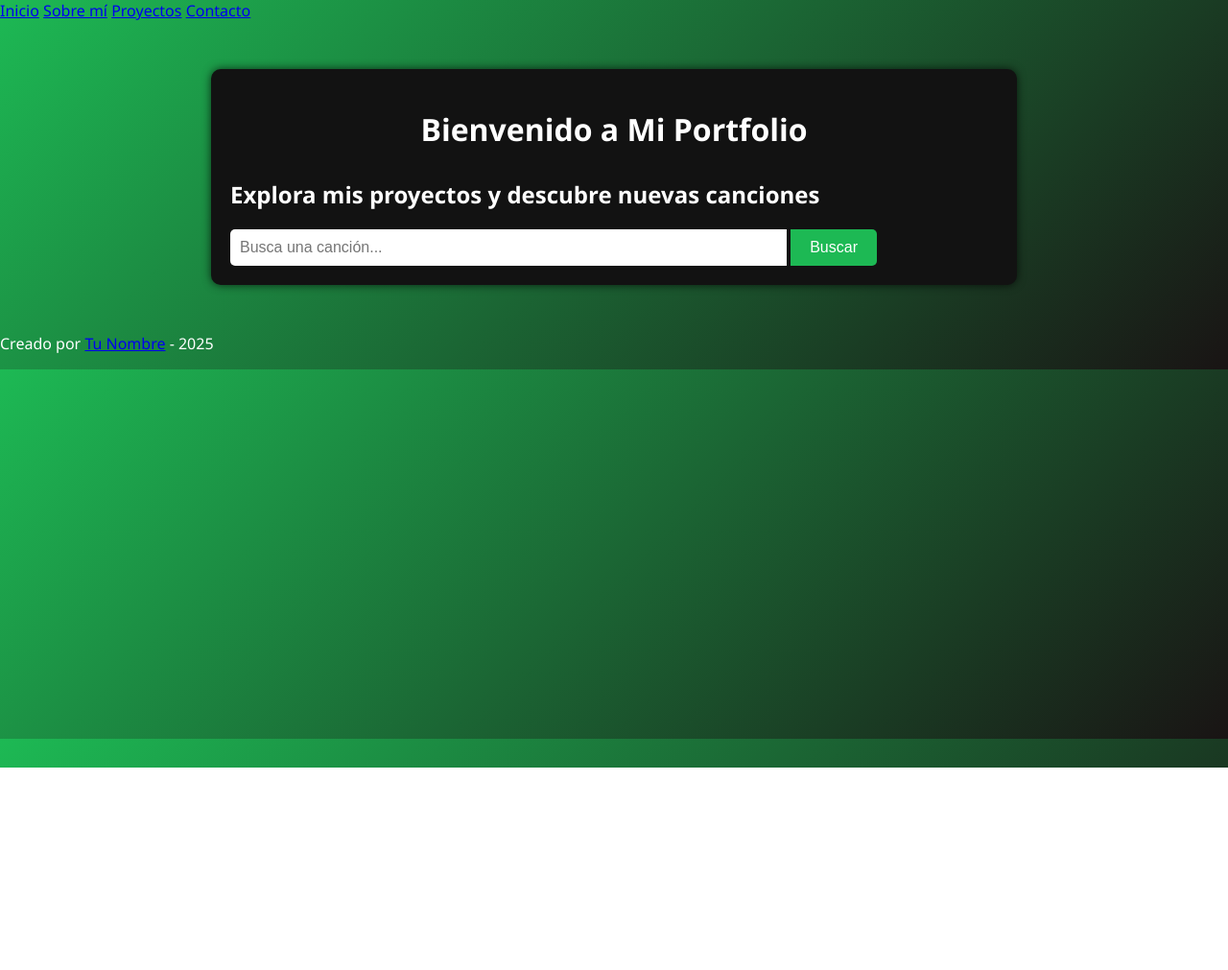
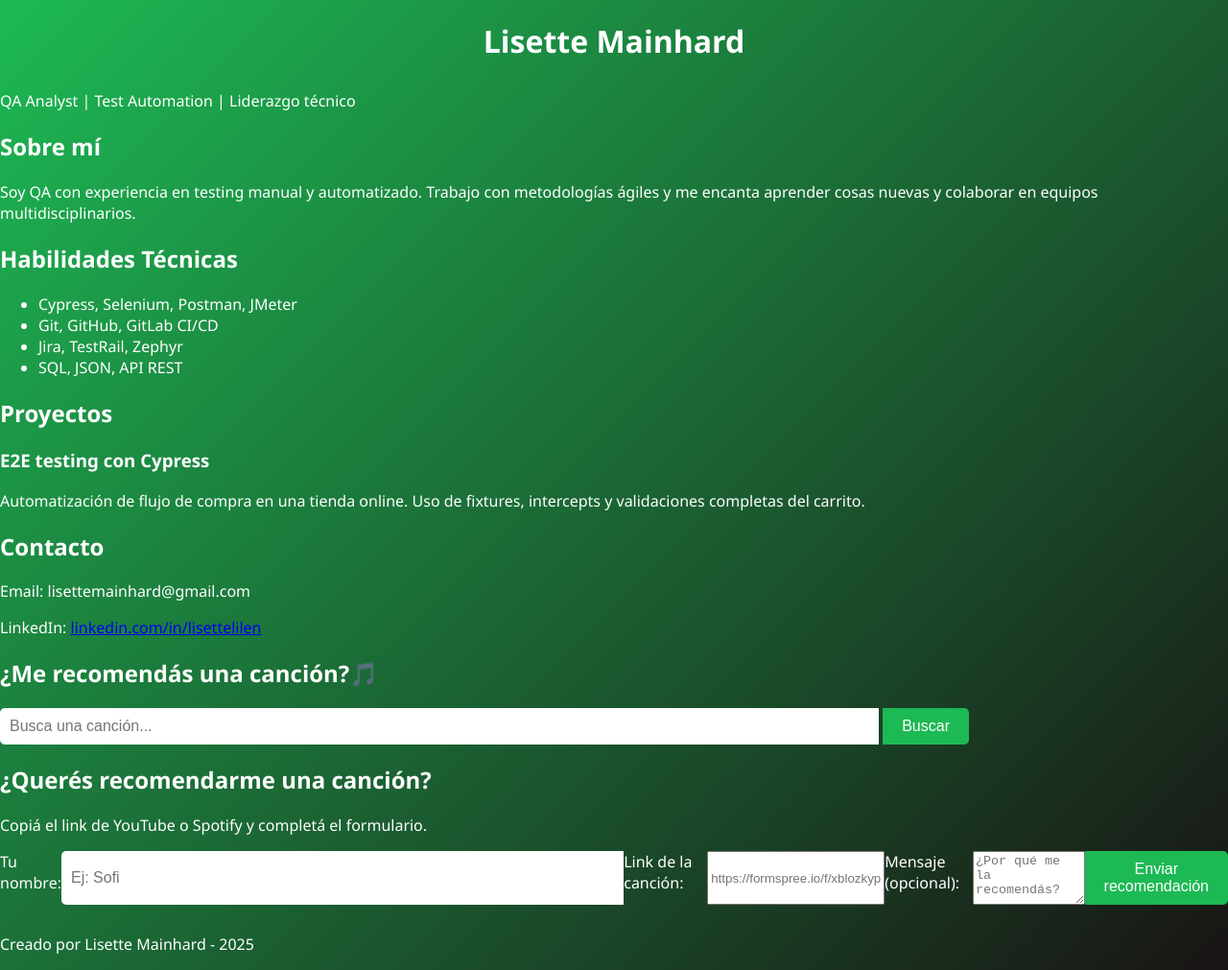
Before and after one commit to lisettelilen/Mi-portfolio--QA, a plain HTML site: page index.html in a window 1280 px wide. Shown: the whole page at 96% size. Before the commit the page ends 800 px from the top, so only its background shows below. Drawn offline with Linux system fonts and the light colour scheme.

Commit message:
solucionando cosas

```diff
--- a/index.html
+++ b/index.html
@@ -3,42 +3,86 @@
 <head>
     <meta charset="UTF-8">
     <meta name="viewport" content="width=device-width, initial-scale=1.0">
-    <title>Mi Portfolio - QA</title>
+    <title>Lisette Mainhard - QA Analyst</title>
     <link rel="stylesheet" href="style.css">
+    <link href="https://fonts.googleapis.com/css2?family=Open+Sans&display=swap" rel="stylesheet">
+    <script src="scripts.js" defer></script>
 </head>
 <body>
 
-    <!-- Barra de navegación -->
-    <div class="navbar">
-        <a href="#">Inicio</a>
-        <a href="#">Sobre mí</a>
-        <a href="#">Proyectos</a>
-        <a href="#">Contacto</a>
-    </div>
+    <header>
+        <h1>Lisette Mainhard</h1>
+        <p>QA Analyst | Test Automation | Liderazgo técnico</p>
+    </header>
 
-    <!-- Contenedor principal -->
-    <div class="container">
-        <h1>Bienvenido a Mi Portfolio</h1>
-        <h2>Explora mis proyectos y descubre nuevas canciones</h2>
+    <main>
+        <!-- SOBRE MÍ -->
+        <section id="about">
+            <h2>Sobre mí</h2>
+            <p>Soy QA con experiencia en testing manual y automatizado. Trabajo con metodologías ágiles y me encanta aprender cosas nuevas y colaborar en equipos multidisciplinarios.</p>
+        </section>
 
-        <!-- Buscador de canciones -->
-        <div class="search-container">
-            <input type="text" id="songSearch" placeholder="Busca una canción...">
-            <button id="searchButton">Buscar</button>
-        </div>
+        <!-- HABILIDADES -->
+        <section id="skills">
+            <h2>Habilidades Técnicas</h2>
+            <ul>
+                <li>Cypress, Selenium, Postman, JMeter</li>
+                <li>Git, GitHub, GitLab CI/CD</li>
+                <li>Jira, TestRail, Zephyr</li>
+                <li>SQL, JSON, API REST</li>
+            </ul>
+        </section>
 
-        <!-- Resultados de la búsqueda -->
-        <div class="results-container" id="resultsContainer">
-            <!-- Los resultados se mostrarán aquí -->
-        </div>
-    </div>
+        <!-- PROYECTOS -->
+        <section id="projects">
+            <h2>Proyectos</h2>
+            <div class="project">
+                <h3>E2E testing con Cypress</h3>
+                <p>Automatización de flujo de compra en una tienda online. Uso de fixtures, intercepts y validaciones completas del carrito.</p>
+            </div>
+        </section>
 
-    <!-- Pie de página -->
+        <!-- CONTACTO -->
+        <section id="contact">
+            <h2>Contacto</h2>
+            <p>Email: lisettemainhard@gmail.com</p>
+            <p>LinkedIn: <a href="https://linkedin.com/in/lisettelilen" target="_blank">linkedin.com/in/lisettelilen</a></p>
+        </section>
+
+        <!-- BUSCADOR DE CANCIONES -->
+        <section id="music">
+            <h2>¿Me recomendás una canción?🎵</h2>
+            <div class="search-container">
+                <input type="text" id="songSearch" placeholder="Busca una canción...">
+                <button id="searchButton">Buscar</button>
+            </div>
+            <div id="resultsContainer"></div>
+        </section>
+
+        <!-- FORMULARIO DE RECOMENDACIÓN -->
+        <section id="recomendar">
+            <h2>¿Querés recomendarme una canción?</h2>
+            <p>Copiá el link de YouTube o Spotify y completá el formulario.</p>
+
+        <form action="https://formspree.io/f/xblozkyp" method="POST">
+          <label for="nombre">Tu nombre:</label>
+          <input type="text" name="nombre" required placeholder="Ej: Sofi">
+
+          <label for="cancion">Link de la canción:</label>
+          <input type="url" name="cancion" required placeholder="https://formspree.io/f/xblozkyp">
+
+          <label for="mensaje">Mensaje (opcional):</label>
+          <textarea name="mensaje" placeholder="¿Por qué me la recomendás?"></textarea>
+
+        <button type="submit">Enviar recomendación</button>
+    </form>
+</section>
+
+    </main>
+
     <footer>
-        <p>Creado por <a href="#">Tu Nombre</a> - 2025</p>
+        <p>Creado por Lisette Mainhard - 2025</p>
     </footer>
-
-    <script src="script.js"></script>
 
 </body>
 </html>
```
